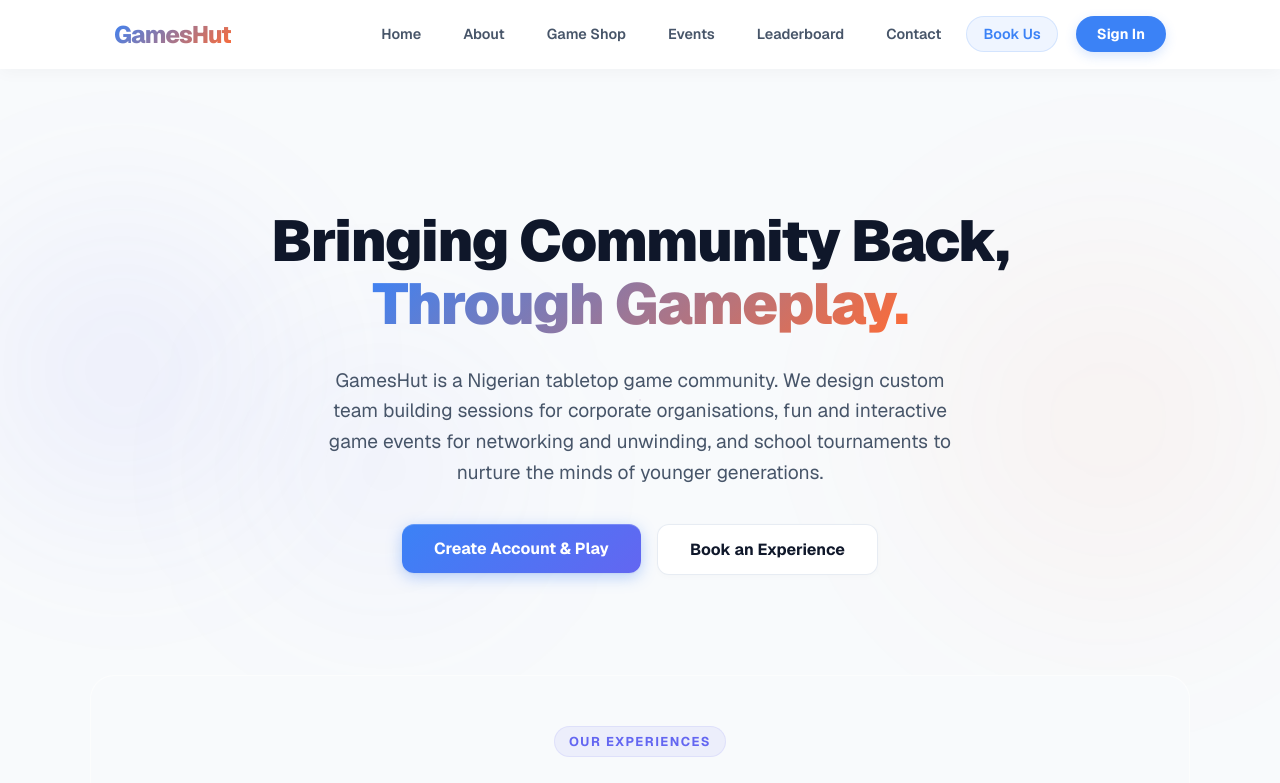
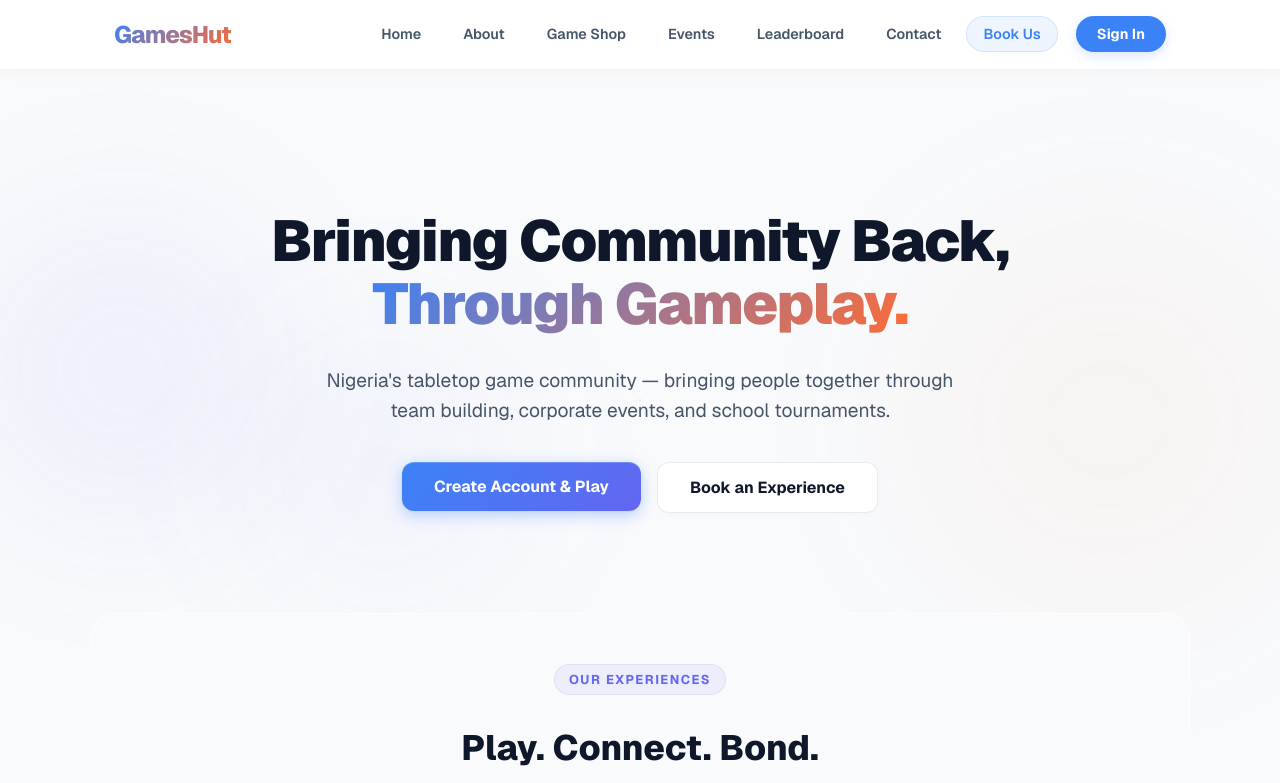
Before and after one commit to phcgameshut/gameshut, a Next.js app: page / in a window 1280 px wide. Shown: the top 783 px of the page. Built offline with nearby package versions, Linux system fonts and the light colour scheme.

Commit message:
copy: shorten homepage hero description

```diff
--- a/src/app/page.tsx
+++ b/src/app/page.tsx
@@ -80,7 +80,7 @@ export default function Home() {
             <span style={{ background: 'linear-gradient(135deg, var(--color-brand) 0%, var(--color-orange) 100%)', WebkitBackgroundClip: 'text', WebkitTextFillColor: 'transparent' }}>Through Gameplay.</span>
           </h1>
           <p style={{ fontSize: '1.2rem', color: 'var(--text-secondary)', lineHeight: 1.6, maxWidth: '650px', margin: '5px 0 10px' }}>
-            GamesHut is a Nigerian tabletop game community. We design custom team building sessions for corporate organisations, fun and interactive game events for networking and unwinding, and school tournaments to nurture the minds of younger generations.
+            Nigeria's tabletop game community — bringing people together through team building, corporate events, and school tournaments.
           </p>
 
           {!isLoggedIn ? (
```
